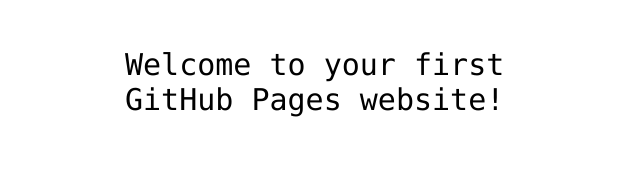
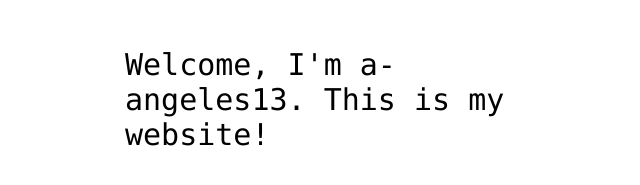
Before and after one commit to a-angeles13/a-angeles13.github.io, a plain HTML site: page index.html in a window 1280 px wide. Shown: the part 341-526 px from the top of the page, without its empty margins (315-955 px from the left). Drawn offline with Linux system fonts and the light colour scheme.

Commit message:
Creating Welcome text from template

```diff
--- a/index.html
+++ b/index.html
@@ -12,7 +12,7 @@
 <img src="https://octodex.github.com/images/daftpunktocat-thomas.gif" id="octocat" alt="octocat-gif" />
 
 <!-- Change this code here by copy and pasting your template on line 15 -->
-<p>Welcome to your first GitHub Pages website!</p>
+<p>Welcome, I'm a-angeles13. This is my website!</p>
 
 </body>
 </html>
```
